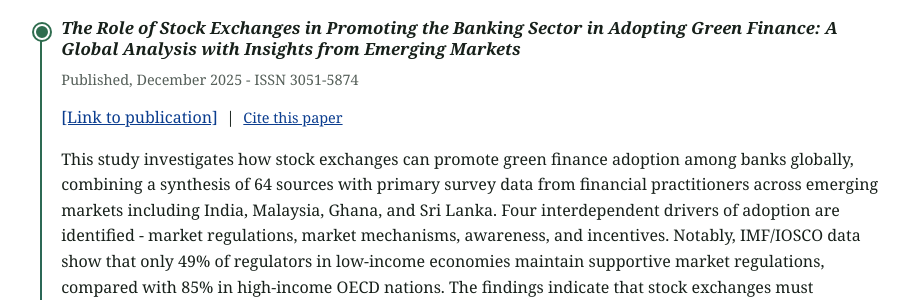
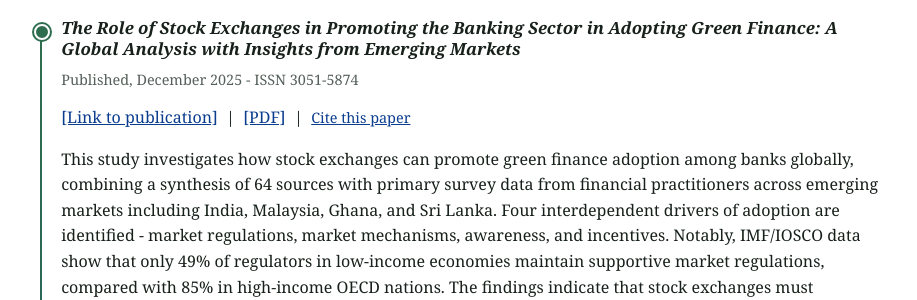
Before and after one commit to RavinduNawanjana/ravindunawanjana.github.io, a Jekyll site: the page built from index.md, in a window 1280 px wide and 900 px high, scrolled down 685 px. Shown: the part 154-454 px from the top of the window, without its empty margins (180-1097 px from the left). Built offline with Jekyll 4.4.1, drawn with Linux system fonts in a browser that asks for light colours; a style sheet for code colours, icons or effects is not loaded.

Commit message:
Update index.md

```diff
--- a/index.md
+++ b/index.md
@@ -42,7 +42,7 @@ permalink: /
 <div class="paper-block">
   <h3><em>The Role of Stock Exchanges in Promoting the Banking Sector in Adopting Green Finance: A Global Analysis with Insights from Emerging Markets</em></h3>
   <p class="status">Published, December 2025 - ISSN 3051-5874</p>
-  <p><a href="https://www.kandyconference.org/wp-content/uploads/2026/03/ICSBE-2025-Proceeedings-Book-Volume-II.pdf#page=522" target="_blank" rel="noopener">[Link to publication]</a> &nbsp;|&nbsp; <a class="cite-link" href="{{ '/assets/cite/stock-exchanges-citation.txt' | relative_url }}" target="_blank">Cite this paper</a></p>
+  <p><a href="https://www.kandyconference.org/wp-content/uploads/2026/03/ICSBE-2025-Proceeedings-Book-Volume-II.pdf#page=522" target="_blank" rel="noopener">[Link to publication]</a> &nbsp;|&nbsp; <a href="{{ '/assets/papers/nawanjana-2025-stock-exchanges-green-finance.pdf' | relative_url }}" target="_blank">[PDF]</a> &nbsp;|&nbsp; <a class="cite-link" href="{{ '/assets/cite/stock-exchanges-citation.txt' | relative_url }}" target="_blank">Cite this paper</a></p>
 
   <p>
     This study investigates how stock exchanges can promote green finance adoption among banks
```
